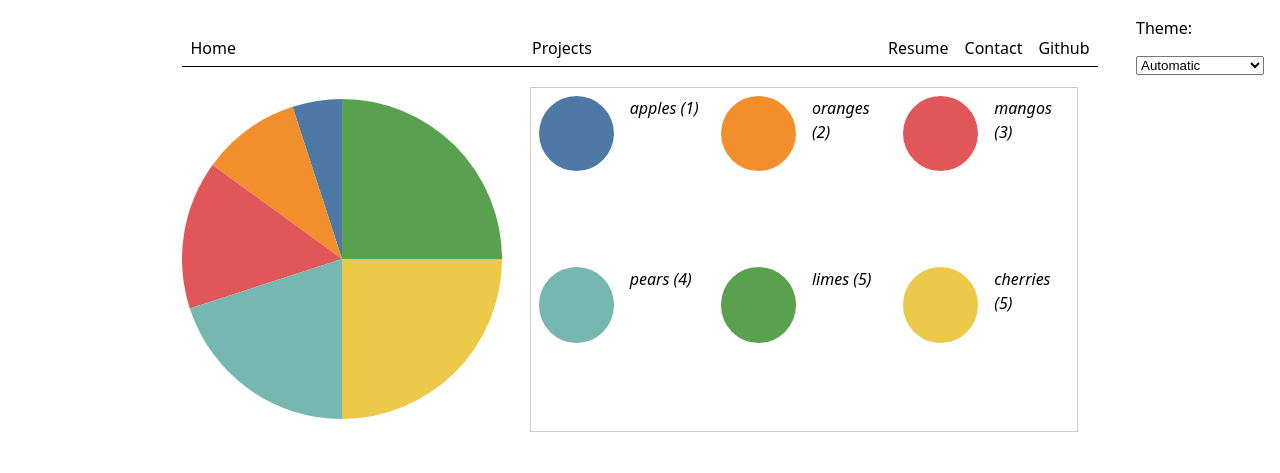
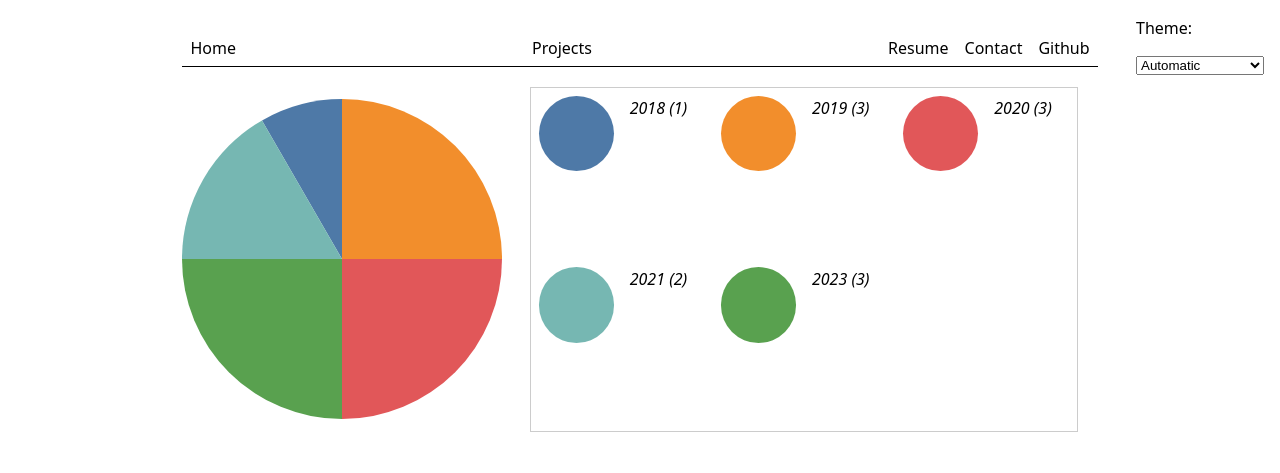
Before and after one commit to ccalobeto/tutorial-svelte, a SvelteKit app: page /projects in a window 1280 px wide. Shown: the top 473 px of the page. Built offline with nearby package versions, Linux system fonts and the light colour scheme.

Commit message:
6.3 Plotting our actual data

```diff
--- a/src/lib/components/Pie.svelte
+++ b/src/lib/components/Pie.svelte
@@ -1,14 +1,7 @@
 <script>
   import * as d3 from "d3";
+  export let data = [];
 
-  let data = [
-    { value: 1, label: "apples" },
-    { value: 2, label: "oranges" },
-    { value: 3, label: "mangos" },
-    { value: 4, label: "pears" },
-    { value: 5, label: "limes" },
-    { value: 5, label: "cherries" },
-  ];
   let arcGenerator = d3.arc().innerRadius(0).outerRadius(50);
   let sliceGenerator = d3.pie().value((d) => d.value);
   let arcData = sliceGenerator(data);
--- a/src/routes/projects/+page.svelte
+++ b/src/routes/projects/+page.svelte
@@ -1,10 +1,31 @@
 <script>
+  import * as d3 from "d3";
   import projects from "$lib/projects.json";
   import Project from "$lib/components/Project.svelte";
   import Pie from "$lib/components/Pie.svelte";
+
+  let rolledData = d3.rollups(
+    projects,
+    (d) => d.length,
+    (d) => d.year,
+  );
+  let pieData = rolledData.map(([year, count]) => {
+    return { value: count, label: year };
+  });
+
+  let query = "";
+  let filteredProjects;
+
+  $: filteredProjects = projects.filter((project) => {
+    if (query) {
+      return project.title.includes(query);
+    }
+
+    return true;
+  });
 </script>
 
-<Pie />
+<Pie data={pieData} />
 
 <svelte:head>
   <title>Projects</title>
```
